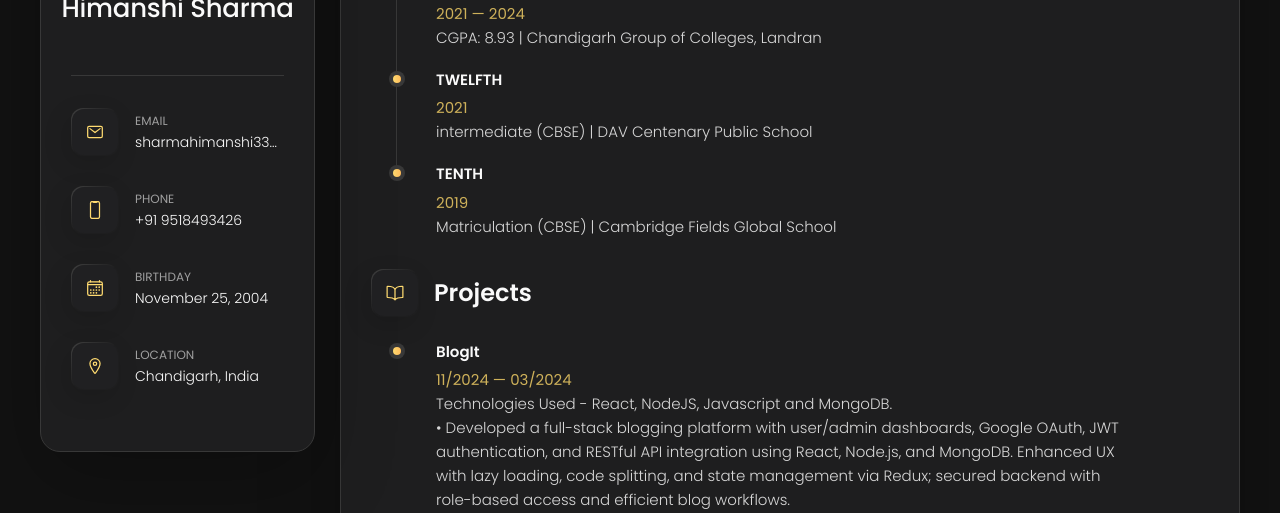
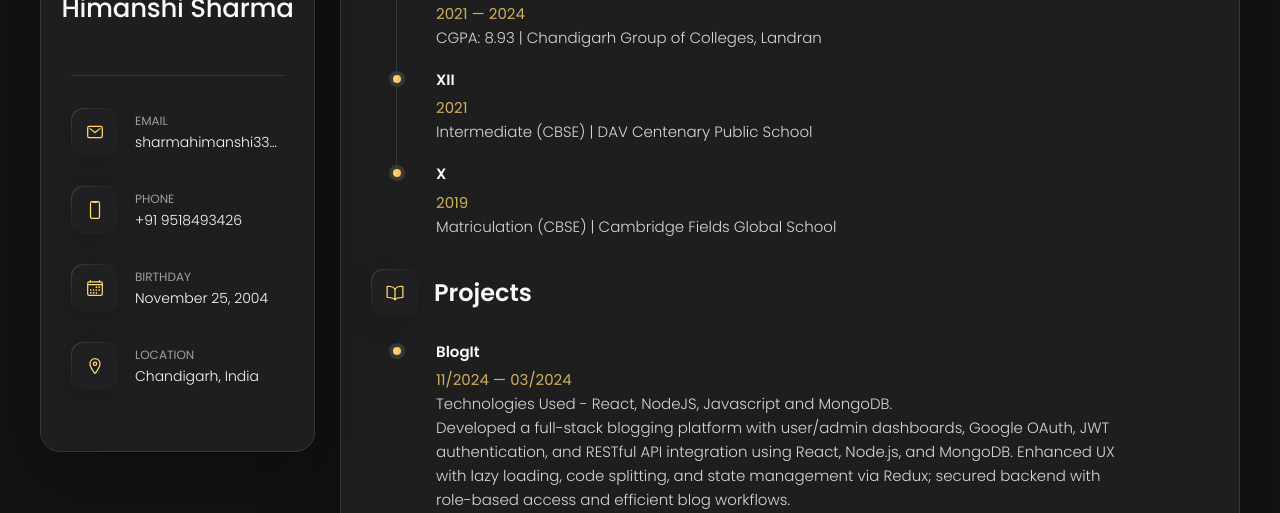
Before and after one commit to Himanshi-Moudgil/Profolio, a plain HTML site: page index.html in a window 1280 px wide. Both pictures are taken after a click on the button "Resume". Shown: the part 287-800 px from the top of the page. Drawn offline with nearby package versions, Linux system fonts and the light colour scheme.

Commit message:
Update index.html

```diff
--- a/index.html
+++ b/index.html
@@ -371,19 +371,19 @@
 
             <li class="timeline-item">
 
-              <h4 class="h4 timeline-item-title">TWELFTH</h4>
+              <h4 class="h4 timeline-item-title">XII</h4>
 
               <span>2021</span>
 
               <p class="timeline-text">
-              intermediate (CBSE) | DAV Centenary Public School
+              Intermediate (CBSE) | DAV Centenary Public School
               </p>
 
             </li>
 
             <li class="timeline-item">
 
-              <h4 class="h4 timeline-item-title">TENTH</h4>
+              <h4 class="h4 timeline-item-title">X</h4>
 
               <span>2019</span>
 
@@ -417,7 +417,7 @@
 
               <p class="timeline-text">
                 Technologies Used - React, NodeJS, Javascript and MongoDB.<br>
-• Developed a full-stack blogging platform with user/admin dashboards, Google OAuth, JWT authentication, and RESTful API integration using React, Node.js, and MongoDB. Enhanced UX with lazy loading, code splitting, and state management via Redux; secured backend with role-based access and efficient blog workflows.
+Developed a full-stack blogging platform with user/admin dashboards, Google OAuth, JWT authentication, and RESTful API integration using React, Node.js, and MongoDB. Enhanced UX with lazy loading, code splitting, and state management via Redux; secured backend with role-based access and efficient blog workflows.
               </p>
 
             </li>
```
